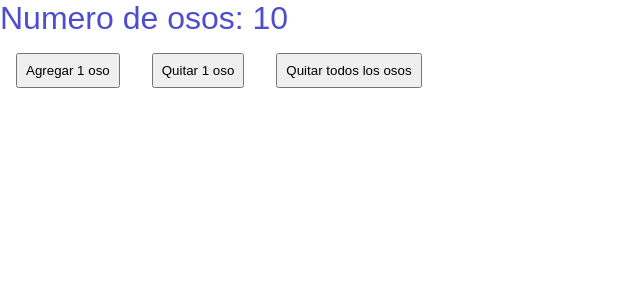
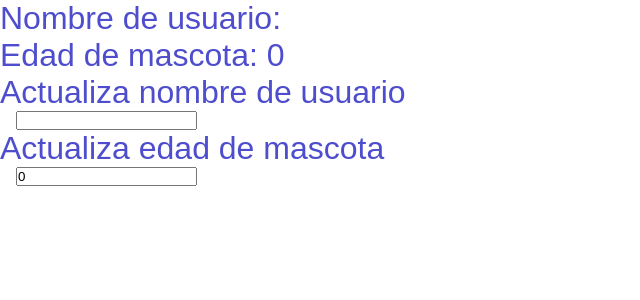
Before and after one commit to jaenfigueroa/poc_zustand, a React (Vite) app: page / in a window 1280 px wide. Shown: the top 300 px of the page, without its empty margins (0-640 px from the left). Built offline with nearby package versions, Linux system fonts and the light colour scheme; the HTML template or start-up script is replaced by a standard one.

Commit message:
chore: update example 4

```diff
--- a/src/App.tsx
+++ b/src/App.tsx
@@ -2,7 +2,7 @@ import './App.css'
 // import Prueba from './Prueba1'
 // import Prueba from './Prueba2'
 // import Prueba from './Prueba3'
-import Prueba from './Prueba8'
+import Prueba from './Prueba4'
 
 const App = () => {
   return (
--- a/src/Prueba4/components/Control.tsx
+++ b/src/Prueba4/components/Control.tsx
@@ -1,21 +1,21 @@
-import { useUserStore } from '../store/UserStore'
+import { useExampleStore } from '../store/UserStore'
 
 const Control = () => {
-  const userName = useUserStore((state) => state.user.name)
-  const lastname = useUserStore((state) => state.animal.age)
-  const updateName = useUserStore((state) => state.updateNameUser)
-  const animalAge = useUserStore((state) => state.updateAgeAnimal)
+  const userName = useExampleStore((state) => state.user.name)
+  const petAge = useExampleStore((state) => state.pet.age)
+  const updateUserName = useExampleStore((state) => state.updateUserName)
+  const updateAgePet = useExampleStore((state) => state.updatePetAge)
 
   return (
     <>
-      Actualiza nombre
-      <input type='text' onChange={(e) => updateName(e.currentTarget.value)} value={userName} />
-      <hr />
-      Actualiza apellido
+      <p>Actualiza nombre de usuario</p>
+      <input type='text' onChange={(e) => updateUserName(e.currentTarget.value)} value={userName} />
+
+      <p>Actualiza edad de mascota</p>
       <input
         type='number'
-        onChange={(e) => animalAge(Number(e.currentTarget.value))}
-        value={lastname}
+        onChange={(e) => updateAgePet(Number(e.currentTarget.value))}
+        value={petAge}
       />
     </>
   )
--- a/src/Prueba4/components/Screen.tsx
+++ b/src/Prueba4/components/Screen.tsx
@@ -1,13 +1,13 @@
-import { useUserStore } from '../store/UserStore'
+import { useExampleStore } from '../store/UserStore'
 
 const Screen = () => {
-  const userName = useUserStore((state) => state.user.name)
-  const animalAge = useUserStore((state) => state.animal.age)
+  const userName = useExampleStore((state) => state.user.name)
+  const petAge = useExampleStore((state) => state.pet.age)
 
   return (
     <>
-      <p>Nombre usuario: {userName}</p>
-      <p>Edad animal: {animalAge}</p>
+      <p>Nombre de usuario: {userName}</p>
+      <p>Edad de mascota: {petAge}</p>
     </>
   )
 }
--- a/src/Prueba4/store/UserStore.tsx
+++ b/src/Prueba4/store/UserStore.tsx
@@ -5,35 +5,37 @@ type State = {
   user: {
     name: string
     lastName: string
+    age: number
   }
-  animal: {
+  pet: {
     name: string
     age: number
   }
 }
 
 type Actions = {
-  updateNameUser: (newName: State['user']['name']) => void
-  updateAgeAnimal: (newAge: State['animal']['age']) => void
+  updateUserName: (newName: State['user']['name']) => void
+  updatePetAge: (newAge: State['pet']['age']) => void
 }
 
-export const useUserStore = create(
+export const useExampleStore = create(
   immer<State & Actions>((set) => ({
     user: {
       name: '',
       lastName: '',
+      age: 0,
     },
-    animal: {
+    pet: {
       name: '',
       age: 0,
     },
-    updateNameUser: (newName: State['user']['name']) =>
+    updateUserName: (newName: State['user']['name']) =>
       set((state) => {
         state.user.name = newName
       }),
-    updateAgeAnimal: (newAge: State['animal']['age']) =>
+    updatePetAge: (newAge: State['pet']['age']) =>
       set((state) => {
-        state.animal.age = newAge
+        state.pet.age = newAge
       }),
   }))
 )
--- a/src/Prueba8/store/BearsStore.tsx
+++ b/src/Prueba8/store/BearsStore.tsx
@@ -1,5 +1,5 @@
 import { create } from 'zustand'
-import { createSelectors } from './createSelectors'
+import { createSelectors } from './createSelectors--normal'
 
 type State = {
   bears: number
```
Also changed, not shown: src/Prueba8/store/createSelectors--basica.ts (added, +16 -0 lines), src/Prueba8/store/createSelectors--normal.ts (renamed from src/Prueba8/store/createSelectors.ts).
